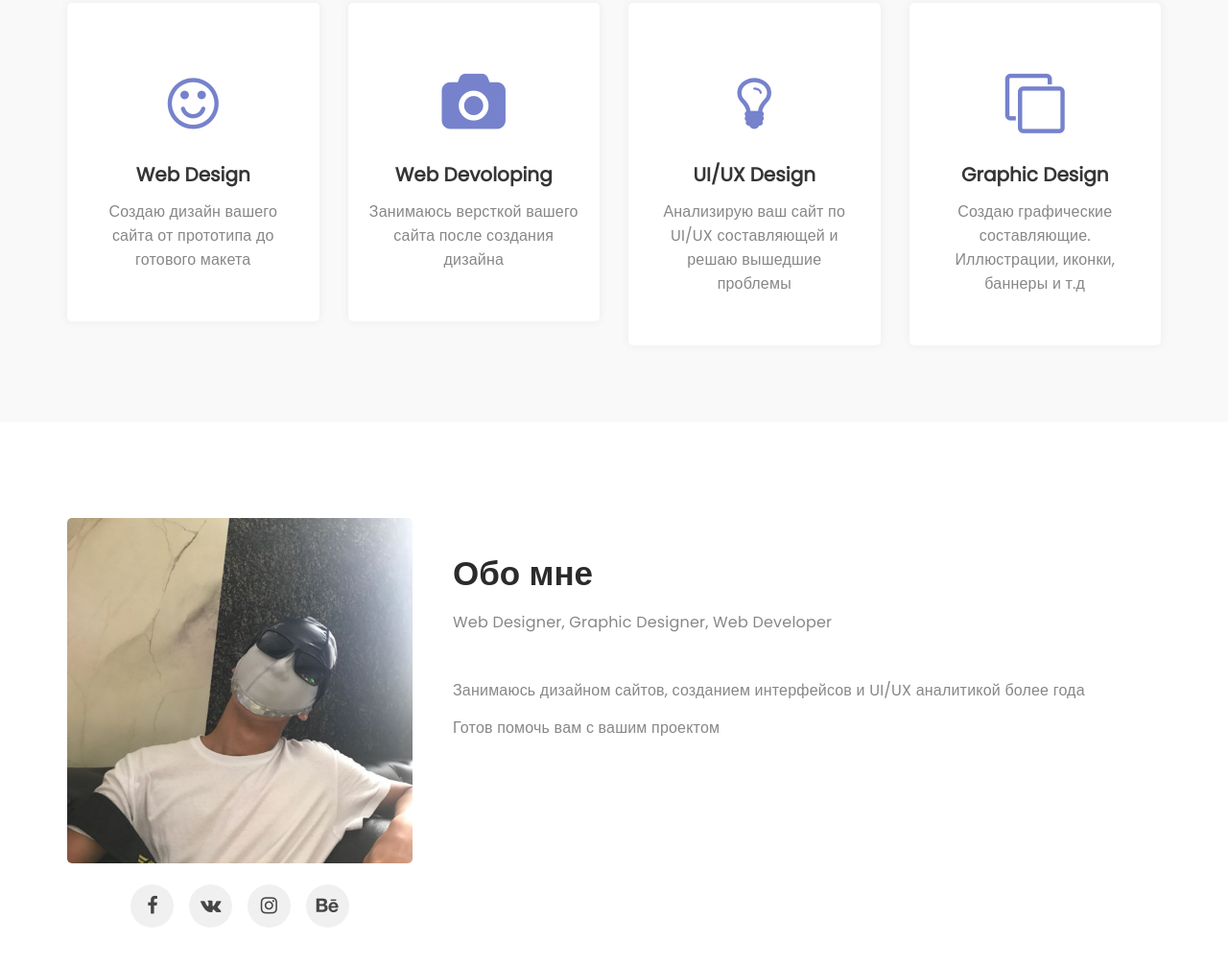
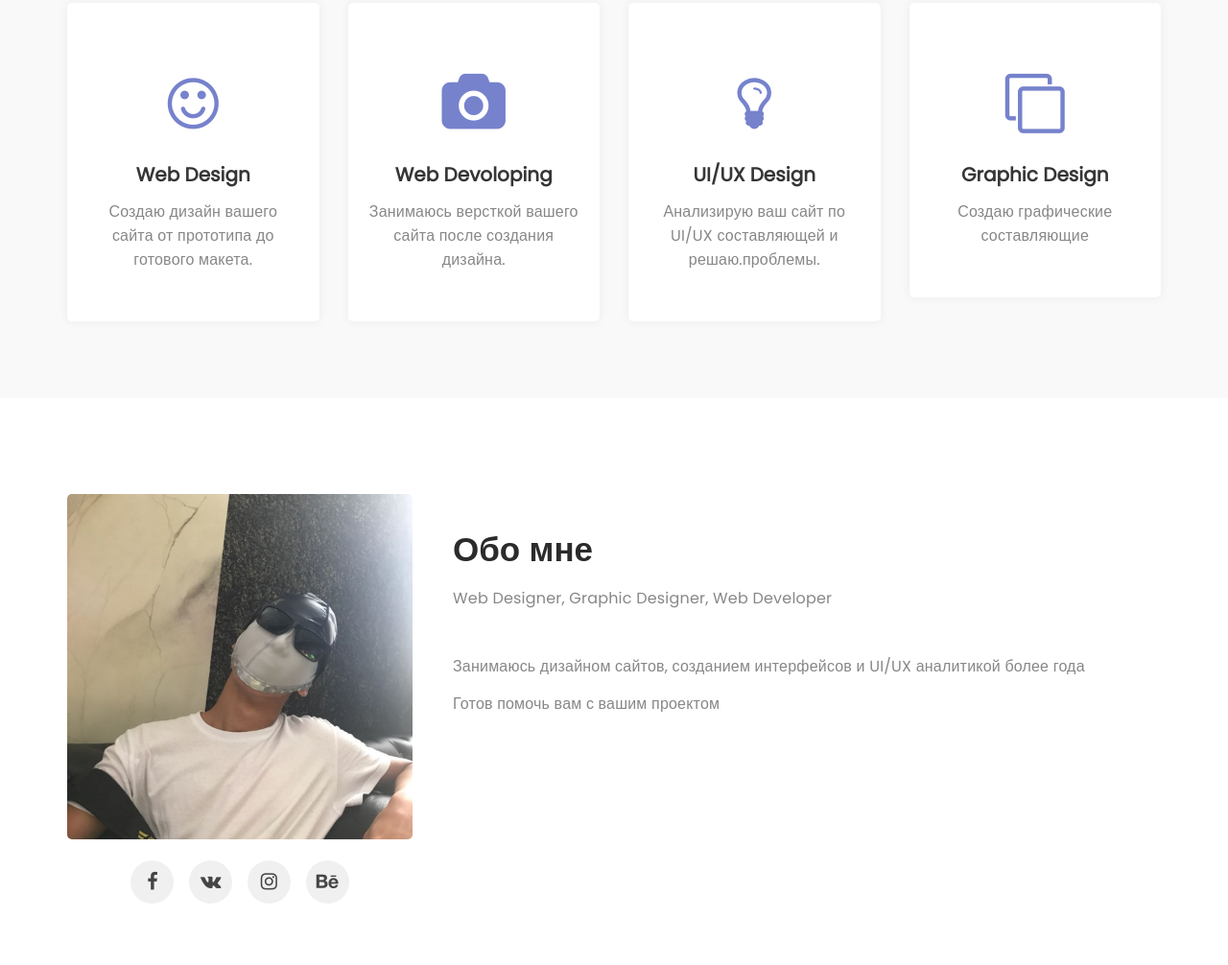
Before and after one commit to kubylai/kubylai.github.io, a plain HTML site: page index.html in a window 1280 px wide. Shown: the part 1006-2012 px from the top of the page at 96% size. Drawn offline with Linux system fonts and the light colour scheme.

Commit message:
Update index.html

```diff
--- a/index.html
+++ b/index.html
@@ -56,7 +56,7 @@
                     <div class="service-thumb">
                          <i class="fa fa-smile-o"></i>
                          <h4>Web Design</h4>
-                         <p>Создаю дизайн вашего сайта от прототипа до готового макета</p>
+                         <p>Создаю дизайн вашего сайта от прототипа до готового макета.</p>
                     </div>
                </div>
 
@@ -64,7 +64,7 @@
                     <div class="service-thumb">
                          <i class="fa fa-camera"></i>
                          <h4>Web Devoloping</h4>
-                         <p>Занимаюсь версткой вашего сайта после создания дизайна</p>
+                         <p>Занимаюсь версткой вашего сайта после создания дизайна.</p>
                     </div>
                </div>
 
@@ -72,7 +72,7 @@
                     <div class="service-thumb">
                          <i class="fa fa-lightbulb-o"></i>
                          <h4>UI/UX Design</h4>
-                         <p>Анализирую ваш сайт по UI/UX составляющей и решаю вышедшие проблемы</p>
+                         <p>Анализирую ваш сайт по UI/UX составляющей и решаю.проблемы.</p>
                     </div>
                </div>
 
@@ -80,7 +80,7 @@
                     <div class="service-thumb">
                          <i class="fa fa-clone"></i>
                          <h4>Graphic Design</h4>
-                         <p>Создаю графические составляющие. Иллюстрации, иконки, баннеры и т.д</p>
+                         <p>Создаю графические составляющие</p>
                     </div>
                </div>
 
```
